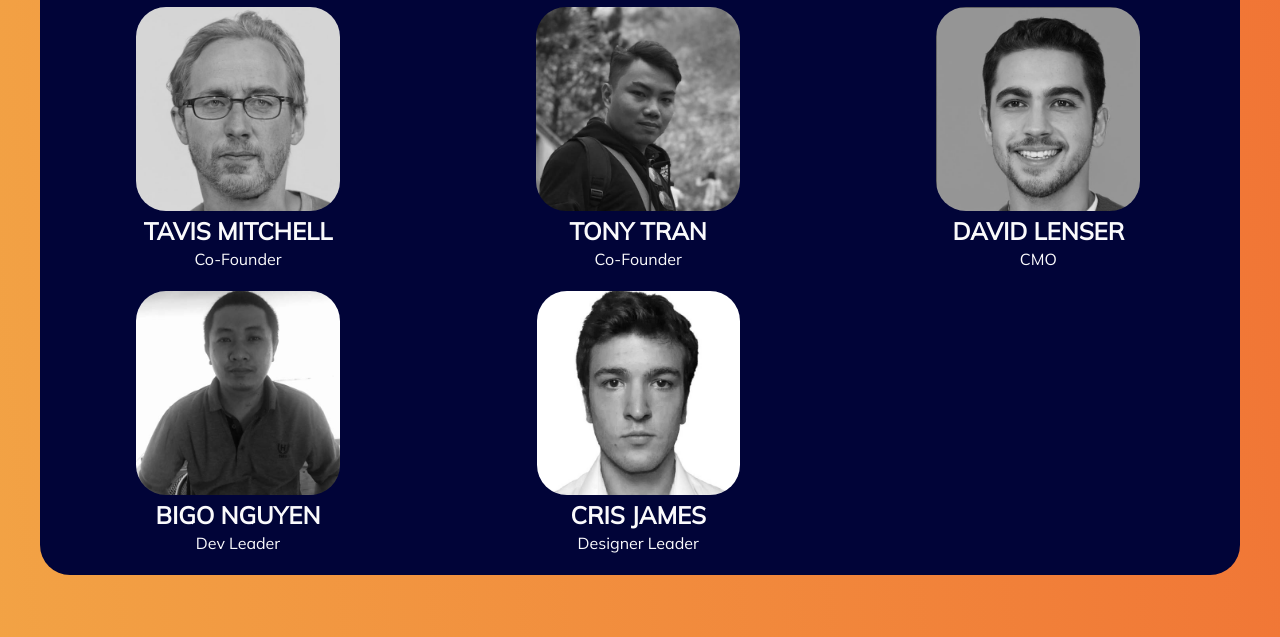
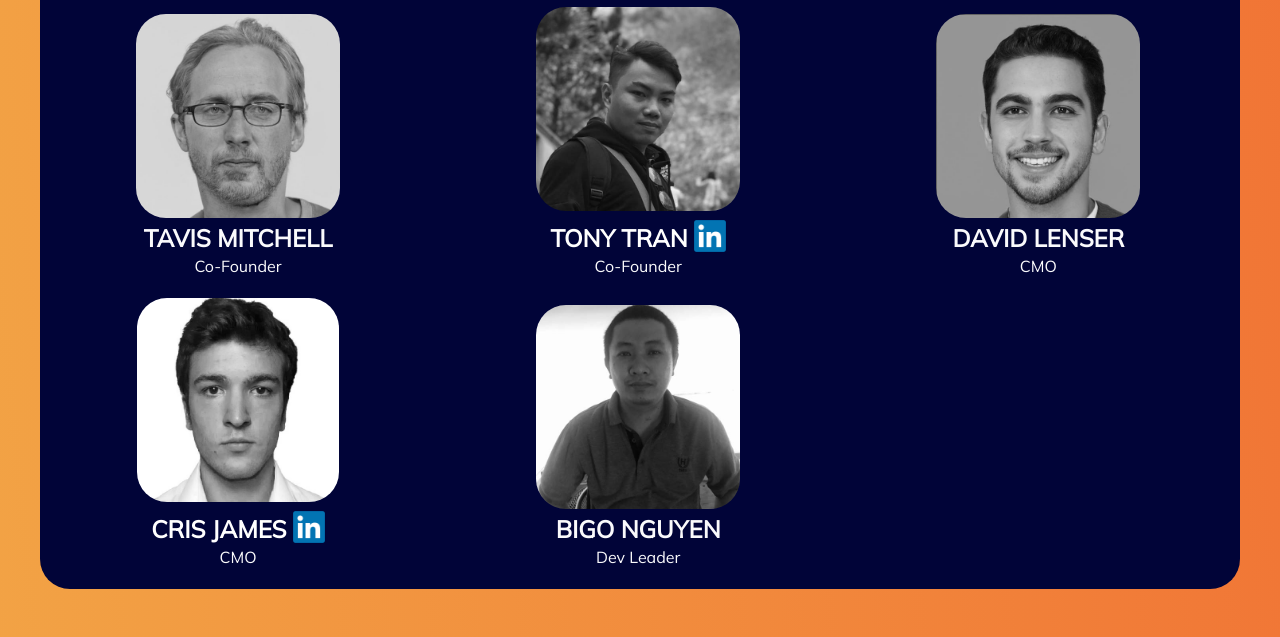
Before and after one commit to maynardrodgers/wemov.io, a plain HTML site: page index.html in a window 1280 px wide. Shown: the part 6975-7612 px from the top of the page. Drawn offline with nearby package versions, Linux system fonts and the light colour scheme; no server answers; files whose address does not match are found by name; a web font is replaced by a local one.

Commit message:
init data

```diff
--- a/index.html
+++ b/index.html
@@ -747,7 +747,11 @@
                     src="img/team/bb.jpg?v=1.20"
                     style="width: 200x; height: 204px"
                   />
-                  <div class="name">TONY TRAN</div>
+                  <div class="name">
+                    <a href="https://www.linkedin.com/in/tony-tran-871438223/" target="_blank">
+                      TONY TRAN <img src="img/link.png" width="32" height="32" style=" position: relative; top: 5px; ">
+                    </a>
+                  </div>
                   <div class="job">Co-Founder</div>
                 </div>
                 <div class="member reveal_left">
@@ -762,20 +766,24 @@
                 <div class="member reveal_right">
                   <img
                     class="profile"
+                    src="img/team/gs.jpg?v=1.20"
+                    style="width: 200x; height: 204px"
+                  />
+                  <div class="name">
+                    <a href="https://www.linkedin.com/in/cris-james-2b1786209/" target="_blank">
+                      CRIS JAMES <img src="img/link.png" width="32" height="32" style=" position: relative; top: 5px; ">
+                    </a>
+                  </div>
+                  <div class="job">CMO</div>
+                </div>
+                <div class="member reveal_right">
+                  <img
+                    class="profile"
                     src="img/team/bs.jpg?v=1.20"
                     style="width: 200x; height: 204px"
                   />
                   <div class="name">BIGO NGUYEN</div>
                   <div class="job">Dev Leader</div>
-                </div>
-                <div class="member reveal_right">
-                  <img
-                    class="profile"
-                    src="img/team/gs.jpg?v=1.20"
-                    style="width: 200x; height: 204px"
-                  />
-                  <div class="name">CRIS JAMES</div>
-                  <div class="job">Designer Leader</div>
                 </div>
               </div>
             </div>
```
Also changed, not shown: index-m.html (+8 -8 lines).
